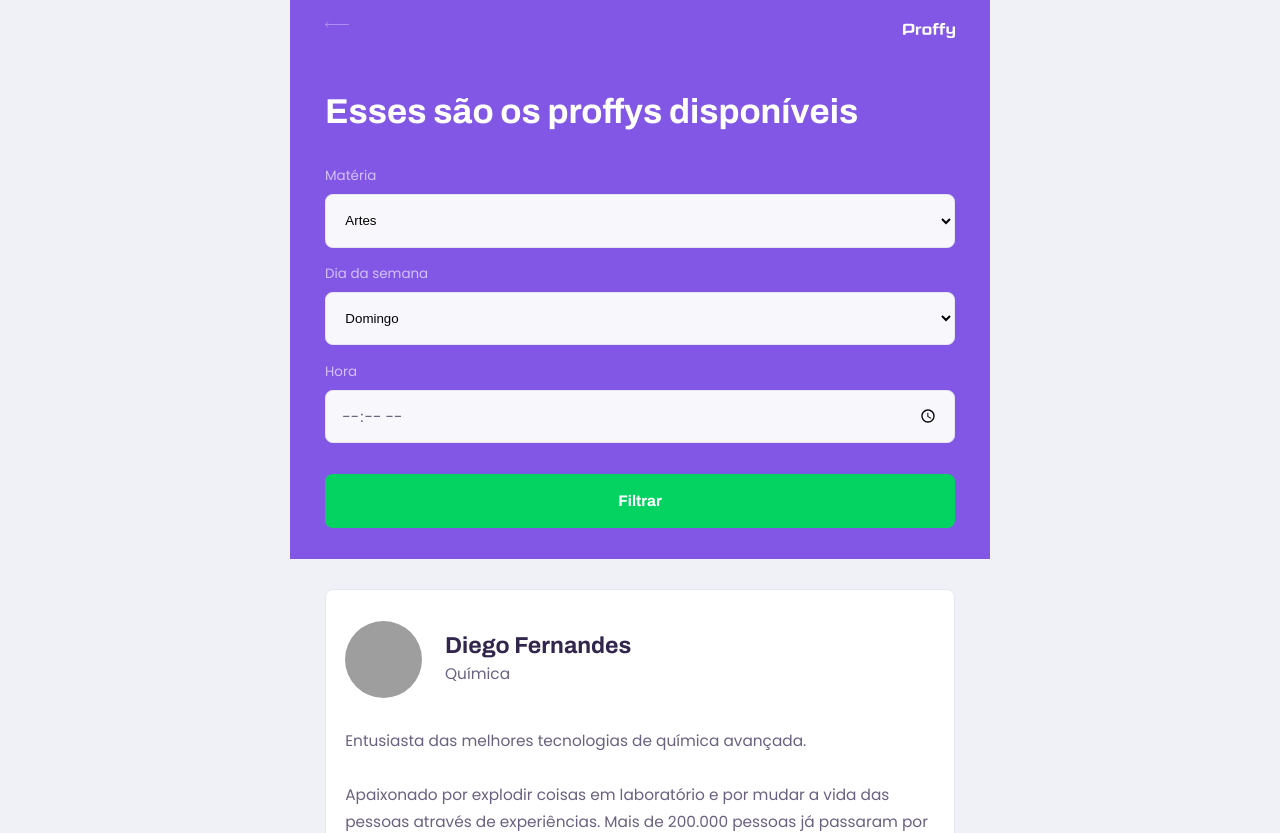
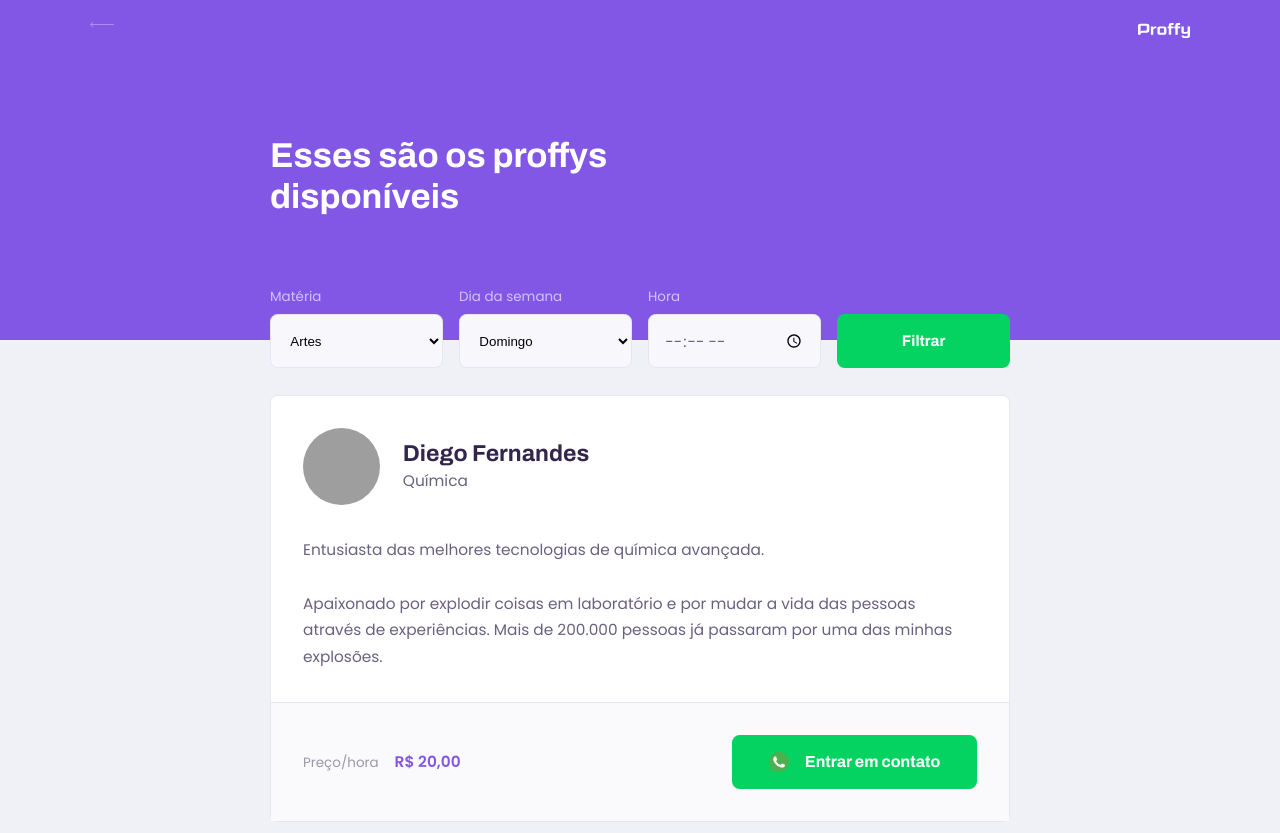
Before and after one commit to rickydomingos97/NLW2, a plain HTML site: page study.html in a window 1280 px wide. Shown: the top 833 px of the page. Drawn offline with Linux system fonts and the light colour scheme; grey boxes are pictures that could not be loaded.

Commit message:
page-study web version done

```diff
--- a/styles/partials/page-study.css
+++ b/styles/partials/page-study.css
@@ -34,6 +34,8 @@
 .page-header .header-content {
     width: 90%;
     margin: 3.2rem auto;
+
+    position: relative;/*nao tem efeitos no mobile*/
 }
 
 .page-header .header-content strong {
@@ -151,7 +153,7 @@
     margin-top: 0.4rem;
 }
 
-.teacher-item p {
+.teacher-item > p {
     padding: 0 2rem;
     font-size: 1.6rem;
     line-height: 2.8rem;
@@ -204,3 +206,75 @@
 .teacher-item footer button:hover {
     background: var(--color-secondary-dark);
 }
+
+@media (min-width:700px) {
+    #page-study #container {
+        max-width: 100vw;
+    }
+
+    .page-header {
+        height: 340px;
+    }
+
+    .page-header .top-bar-container {
+        max-width: 1100px;
+    }
+
+    .page-header .header-content {
+        max-width: 740px;
+
+        margin: 0 auto;/*retira todas as margens em cima e em baixo e automatico nas laterais || para dar o efeito de sobreposição do search bar em relação ao header*/
+
+        flex: 1 1;/*estica todo o conteudo dentro da caixa*/
+        padding-bottom: 48px;
+        display: flex;
+        flex-direction: column;/*garante que todos os elementos vao estar um ao lado do outro*/
+        justify-content: center;/*com esse comando todos os items estao alinhados ao centro, para resolver vá ao search-teachers e adicione um bottom: -28px para baixar o search box*/
+    }
+
+    .page-header .header-content strong {
+        max-width: 350px;
+    }
+
+    .teacher-item header,
+    .teacher-item footer {
+        padding: 32px;
+    }
+
+    #search-teachers {
+        display: grid;
+        grid-template-columns: repeat(4, 1fr);/*Quando todas as colunas forem iguais pode usar o repeat para nao ter de fazer o || 1fr 1fr 1fr 1fr || 4 vezes*/
+        gap: 16px;
+        position: absolute;/*O Search esta em posição absoluta em relação a PAGINA TODA*/
+        bottom: -28px;
+    }
+
+    #page-study main {
+        padding: 32px 0;
+        max-width: 740px;
+        margin: 0 auto;/*garante que nao tenha margens em cima e em baixo mas deixa as laterais em automatico*/
+    }
+
+    #search-teachers .select-block {
+        margin-bottom: 0;/*para remover as margens do bottom no select-block qu estava pondo a linha de FOCUS muito abaixo da time box*/
+    }
+
+    .teacher-item > p {/*o > no p indica que somente o primeiro elemento do p vai ser selecionado e nao o do footer que esta dentro do box*/
+        padding: 0 32px;
+    }
+
+    .teacher-item footer p strong {
+        display: initial;/*volta ao estado inicial do item*/
+        margin-left: 16px;
+    }
+
+    .teacher-item footer button {
+        width: 245px;
+        font-size: 16px;
+        justify-content: center;/*vai grudar os itens um ao lado do outro*/
+    }
+
+    .teacher-item footer button img {
+        margin-right: 16px;/*para desgrudar os itens icone whatsapp e entrar em contato*/
+    }
+}
```
